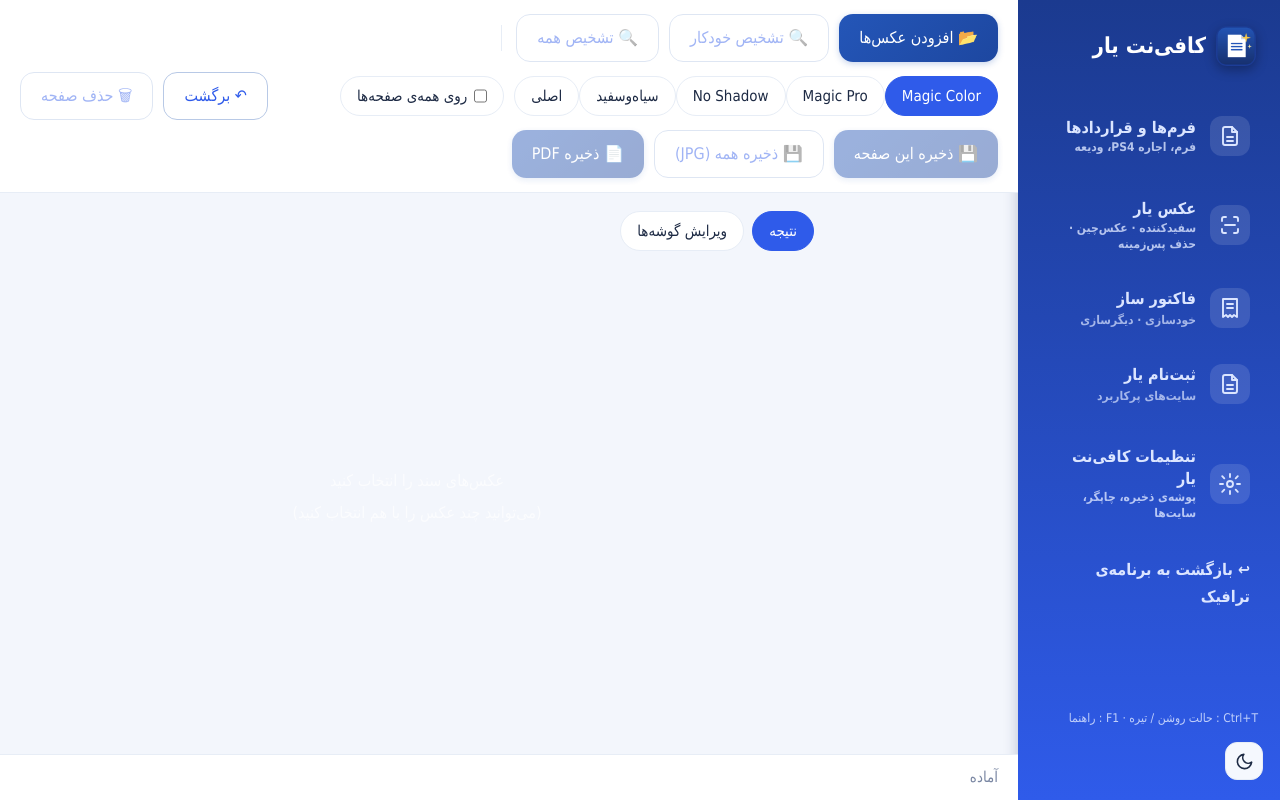
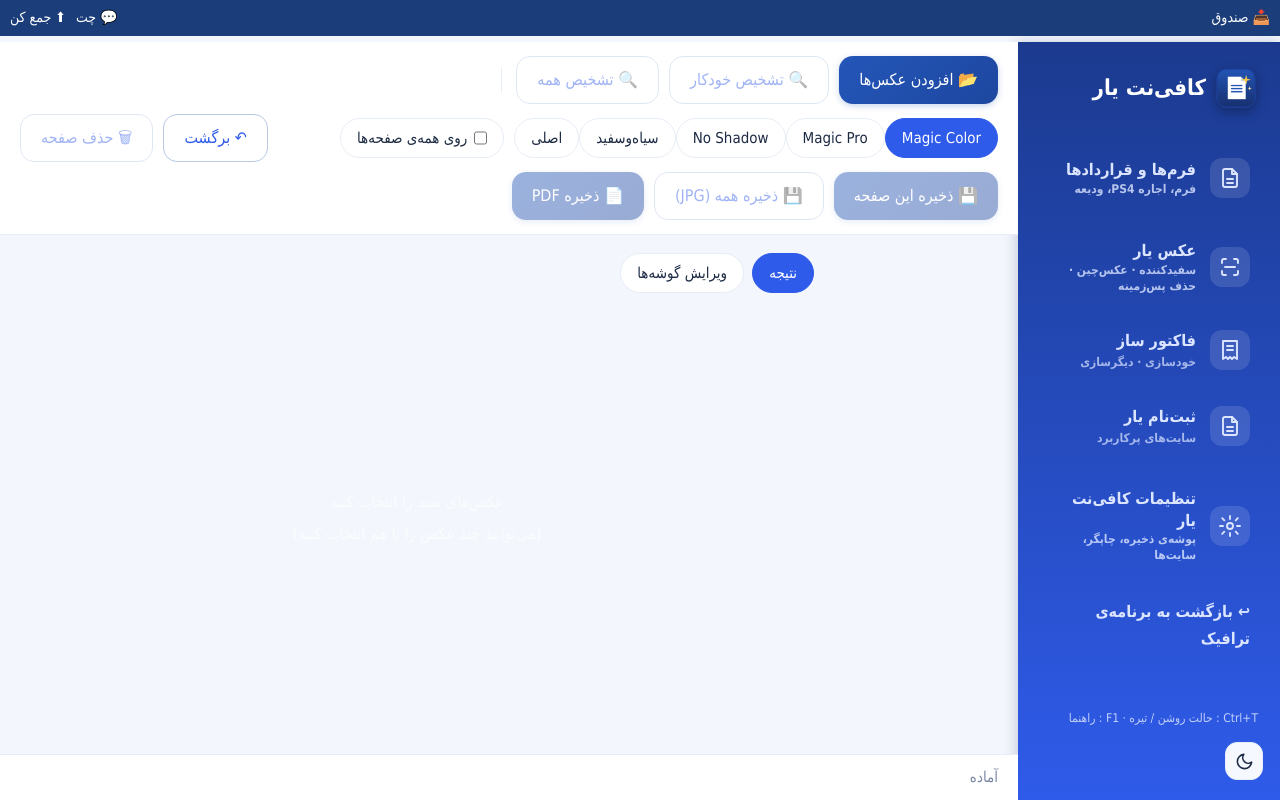
Before and after one commit to shopneh-cell/Traffic, a website: page kafenet/index.html in a window 1280 px wide. Drawn offline with Linux system fonts and the light colour scheme.

Commit message:
Add files via upload

```diff
--- a/kafenet/index.html
+++ b/kafenet/index.html
@@ -493,5 +493,6 @@ svg.ic{width:20px;height:20px;flex-shrink:0;vertical-align:middle;display:inline
 <script src="keys.js"></script>
 <script>if(!window.desk){var bl=document.getElementById("backLink");if(bl)bl.style.display="block"}</script>
 <script src="retouch.js"></script>
+<script src="tbar.js"></script>
 </body>
 </html>
--- /dev/null
+++ b/kafenet/tbar.js
@@ -0,0 +1,53 @@
+/* نوار بالای صندوق برای صفحه‌ی کافی‌نت یار: تعداد پیام‌های خوانده‌نشده‌ی کاربر فعلی، صدای اعلان، جمع‌کردن */
+(function () {
+  if (window.__ktbar) return;
+  window.__ktbar = true;
+  var DB_KEY = 'trf2', ME_KEY = 'trf_me', COLL_KEY = 'kn_tbar';
+  function readDb() { try { return JSON.parse(localStorage.getItem(DB_KEY) || 'null') || {}; } catch (e) { return {}; } }
+  function me() { try { return JSON.parse(localStorage.getItem(ME_KEY) || 'null'); } catch (e) { return null; } }
+  function unread() {
+    var d = readDb(), m = me();
+    if (!m || !d.msg) return 0;
+    return d.msg.filter(function (x) {
+      if (x.gone) return false;
+      if ((x.hide || []).indexOf(m.id) >= 0) return false;
+      if (x.from == m.id) return false;
+      if (!(x.to == m.id || x.to == 'all')) return false;
+      return (x.seenBy || []).indexOf(m.id) < 0;
+    }).length;
+  }
+  var bar = document.createElement('div');
+  bar.id = 'ktbar';
+  bar.style.cssText = 'position:fixed;top:0;left:0;right:0;z-index:9999;display:flex;gap:6px;align-items:center;justify-content:space-between;padding:6px 10px;background:#1b3d7a;color:#fff;font-size:14px';
+  document.body.appendChild(bar);
+  var last = -1;
+  function beep() {
+    try {
+      var C = new (window.AudioContext || window.webkitAudioContext)();
+      var o = C.createOscillator(), g = C.createGain();
+      o.connect(g); g.connect(C.destination); o.frequency.value = 880; g.gain.value = 0.2; o.start();
+      setTimeout(function () { try { o.stop(); C.close(); } catch (e) {} }, 300);
+    } catch (e) {}
+  }
+  function expanded() { return localStorage.getItem(COLL_KEY) !== '0'; }
+  function render() {
+    var k = unread(), ex = expanded();
+    var badge = k ? '<b style="background:#e53935;border-radius:10px;padding:0 7px">' + k + '</b>' : '';
+    bar.innerHTML = ex
+      ? '<span data-act="open" style="cursor:pointer">📥 صندوق ' + badge + '</span>' +
+        '<span style="display:flex;gap:10px"><span data-act="open" style="cursor:pointer">💬 چت</span><span data-act="toggle" style="cursor:pointer">⬆ جمع کن</span></span>'
+      : '<span data-act="toggle" style="cursor:pointer;width:100%;text-align:right">⬇ 📥 صندوق ' + badge + '</span>';
+    document.body.style.paddingTop = ex ? '42px' : '30px';
+    if (last >= 0 && k > last) beep();
+    last = k;
+  }
+  bar.addEventListener('click', function (e) {
+    var el = e.target.closest ? e.target.closest('[data-act]') : null;
+    if (!el) return;
+    if (el.getAttribute('data-act') == 'toggle') { localStorage.setItem(COLL_KEY, expanded() ? '0' : '1'); render(); }
+    else { location.href = '../index.html#inbox'; }
+  });
+  render();
+  setInterval(render, 3000);
+  window.addEventListener('storage', render);
+})();
```
